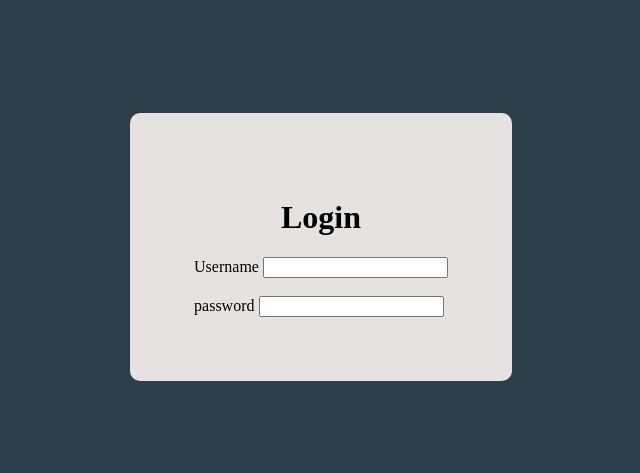
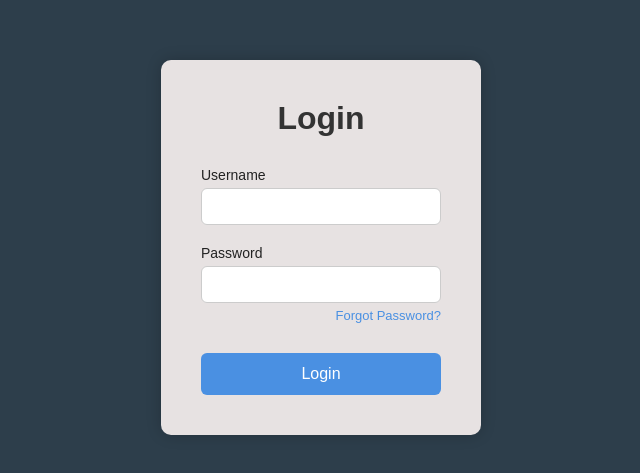
Before and after one commit to hamudi-solo/fang, a plain HTML site: page login-fom.html in a window 1280 px wide. Shown: the part 153-626 px from the top of the page, without its empty margins (319-959 px from the left). Drawn offline with Linux system fonts and the light colour scheme.

Commit message:
finished

```diff
--- a/login-fom.html
+++ b/login-fom.html
@@ -1,41 +1,125 @@
 <!DOCTYPE html>
 <html lang="en">
 <head>
-    <meta charset="UTF-8">
-    <meta name="viewport" content="width=device-width, initial-scale=1.0">
-    <title>Document</title>
-</head>
+  <meta charset="UTF-8" />
+  <meta name="viewport" content="width=device-width, initial-scale=1.0" />
+  <title>Login</title>
+
   <style>
-    .container{
+    /* Reset */
+    * {
+      margin: 0;
+      padding: 0;
+      box-sizing: border-box;
+      font-family: Arial, sans-serif;
+    }
+
+    body {
+      background-color: rgb(45, 62, 75);
+      height: 100vh;
       display: flex;
       justify-content: center;
       align-items: center;
-        height: 100vh;
     }
-    .contents{
+
+    .container {
+      display: flex;
+      justify-content: center;
+      align-items: center;
+      width: 100%;
+    }
+
+    .contents {
       background-color: rgb(231, 226, 226);
-        padding: 64px;
+      padding: 40px;
       border-radius: 10px;
+      width: 320px;
+      box-shadow: 0 0 15px rgba(0, 0, 0, 0.2);
     }
-      .contents h1{
+
+    .contents h1 {
       text-align: center;
-        margin-top: 22px;
+      margin-bottom: 30px;
+      color: #333;
+      font-family: 'Poppins', sans-serif;
     }
-    body{
-        background-color: rgb(45, 62, 75);
-        padding: 0%;
-        margin: 0%;
 
+    .contents label {
+      display: block;
+      margin-bottom: 5px;
+      color: #222;
+      font-size: 14px;
+    }
+
+    .contents input[type="text"],
+    .contents input[type="password"] {
+      width: 100%;
+      padding: 10px 12px;
+      margin-bottom: 20px;
+      border: 1px solid #ccc;
+      border-radius: 6px;
+      outline: none;
+      transition: border-color 0.3s;
+    }
+
+    .contents input:focus {
+      border-color: #4a90e2;
+    }
+
+    /* Submit Button */
+    .contents button {
+      width: 100%;
+      padding: 12px;
+      background-color: #4a90e2;
+      color: white;
+      border: none;
+      border-radius: 6px;
+      cursor: pointer;
+      font-size: 16px;
+      margin-top: 10px;
+      transition: background 0.3s;
+    }
+
+    .contents button:hover {
+      background-color: #357ab8;
+    }
+
+    /* Forgot Password link */
+    .forgot-password {
+      display: block;
+      margin-top: -15px;
+      margin-bottom: 20px;
+      font-size: 13px;
+      text-align: right;
+    }
+
+    .forgot-password a {
+      color: #4a90e2;
+      text-decoration: none;
+    }
+
+    .forgot-password a:hover {
+      text-decoration: underline;
     }
   </style>
+</head>
 <body>
   <div class="container">
     <div class="contents">
       <h1>Login</h1>
-            <label for="">Username</label>
-            <input type="text" name="" id=""> <br> <br>
-            <label for="">password</label>
-            <input type="password" name="" id="">
+      <form action="#" method="post">
+        <label for="username">Username</label>
+        <input type="text" id="username" name="username" required />
+
+        <label for="password">Password</label>
+        <input type="password" id="password" name="password" required />
+
+        <div class="forgot-password">
+          <a href="#">Forgot Password?</a>
+        </div>
+
+        <button type="submit">Login</button>
+      </form>
     </div>
   </div>
 </body>
--- a/style.css
+++ b/style.css
@@ -45,4 +45,5 @@ a:hover{
     display: flex;
     justify-content: center;
     font-size: 3rem;
+    font-family:'Franklin Gothic Medium', 'Arial Narrow', Arial, sans-serif
 }
```
Also changed, not shown: index.html (+2 -1 lines). Lines whose indentation alone changed are shown as unchanged.
